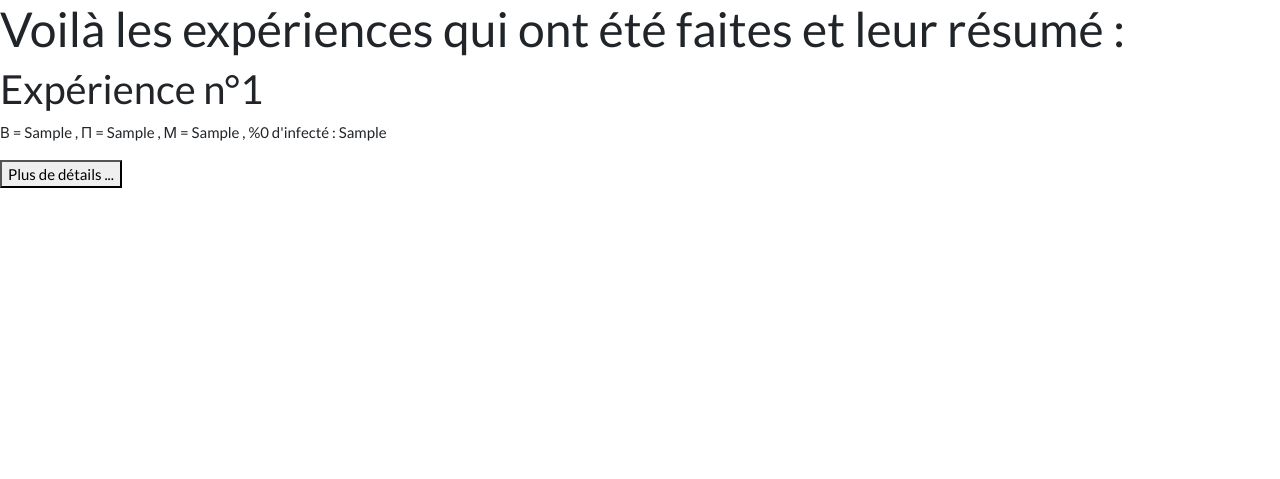
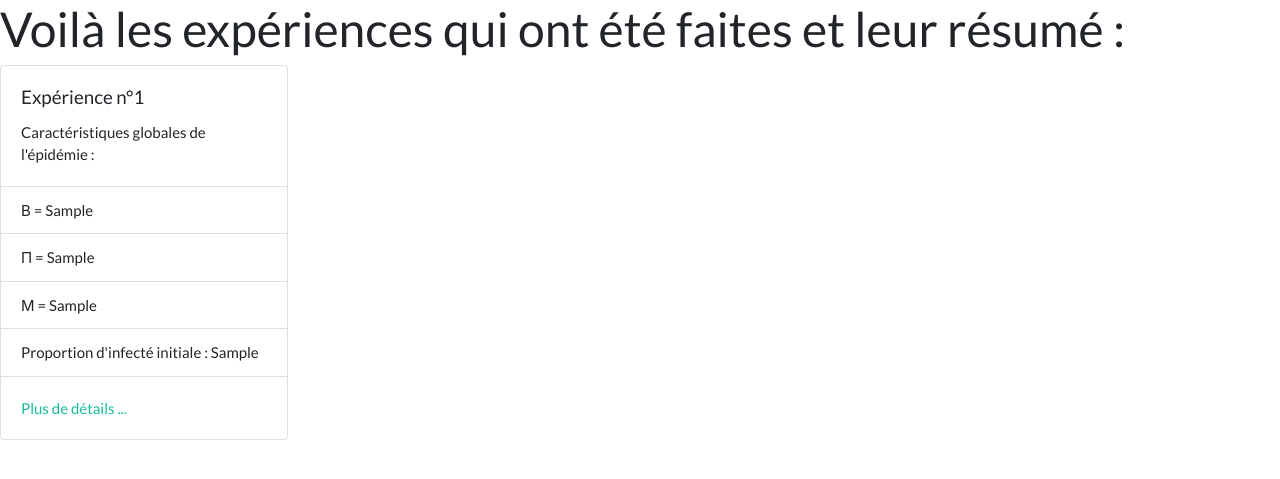
Before and after one commit to Hagarde/ExperiSite, a Symfony app: template templates/sir/result.html.twig in a window 1280 px wide. Shown: the part 71-550 px from the top of the page. Run offline with Twig, Linux system fonts and the light colour scheme; the template is opened without the code that fills it: most values are stand-ins (such as "Sample title", 1, 10 or a date in 2020); some libraries are stand-ins or nearby versions.

Commit message:
card manque style

```diff
--- a/public/data.txt
+++ b/public/data.txt
@@ -1 +1 @@
-echo 9464.342331863474 9464.330257431477 9464.330396860907 9464.330396860907 441.326470761213 441.6290940426585 441.6255624150633 441.6255624150633 0.29133648259181516 0.0 0.0 0.0 0.0 0.0 0.0 0.0 0.0 0.0 0.0 0.0
+echo 9473.481857639106 9473.481956002266 9473.482460165622 9473.482003609743 433.3286165128883 433.31775678877773 433.26391138710557 433.3109651670718 0.014956088934399175 0.025817392372896028 0.07887923733971958 0.033279798617843206 0.0 0.0 0.0 0.0 0.0 0.0 0.0 0.0
--- a/templates/sir/result.html.twig
+++ b/templates/sir/result.html.twig
@@ -11,11 +11,22 @@
 Voilà les expériences qui ont été faites et leur résumé :
 </h1>
     {% for exp in resume %}
-        <h2>Expérience n°{{exp.id}}</h2>
 
-        <p> &Beta; = {{exp.r0}} , &Pi; = {{exp.pi}} , &Mu; = {{exp.mu}} , %0 d'infecté : {{exp.i0}} </p>
-        <a href='/result/{{exp.id}}'>
-        <button >Plus de détails ...</button>
-        </a>
+        <div class="card" style="width: 18rem;">
+            <div class="card-body">
+                <h5 class="card-title">Expérience n°{{exp.id}}</h5>
+                <p class="card-text">Caractéristiques globales de l'épidémie : </p>
+            </div>
+            <ul class="list-group list-group-flush">
+                <li class="list-group-item">&Beta; = {{exp.r0}} </li>
+                <li class="list-group-item">&Pi; = {{exp.pi}}</li>
+                <li class="list-group-item">&Mu; = {{exp.mu}}</li>
+                <li class="list-group-item"> Proportion d'infecté initiale : {{exp.i0}}</li>
+
+            </ul>
+            <div class="card-body">
+                <a href='/result/{{exp.id}}' class="card-link">Plus de détails ...</a>
+            </div>
+        </div>
     {% endfor %}
 {% endblock %}
```
Also changed, not shown: src/Controller/SIRController.php (+6 -4 lines), templates/sir/exp_python.html.twig (+18 -3 lines).
